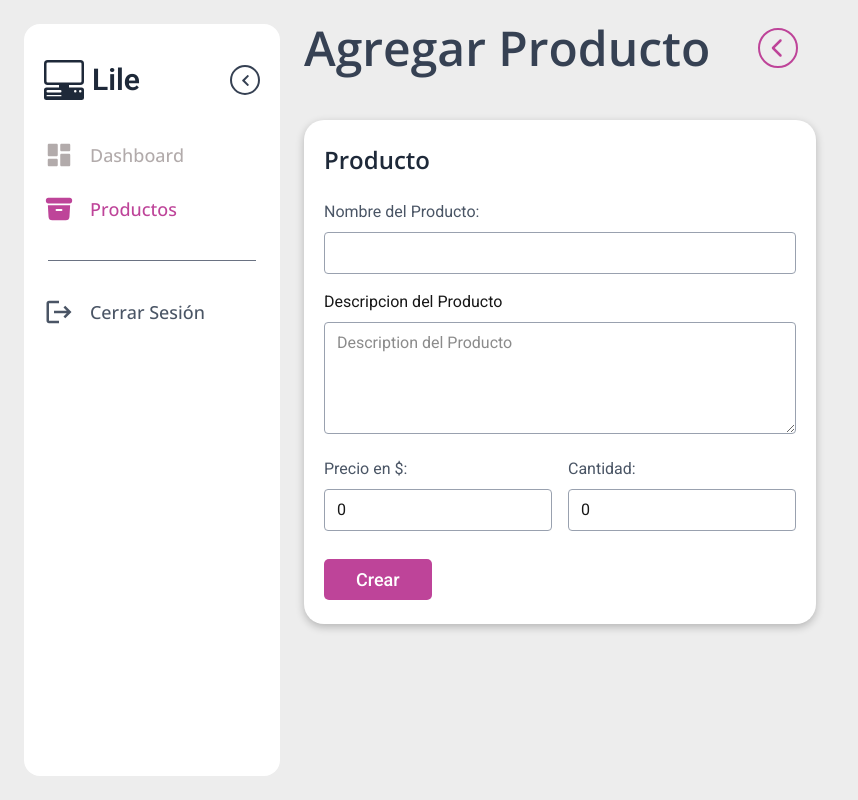
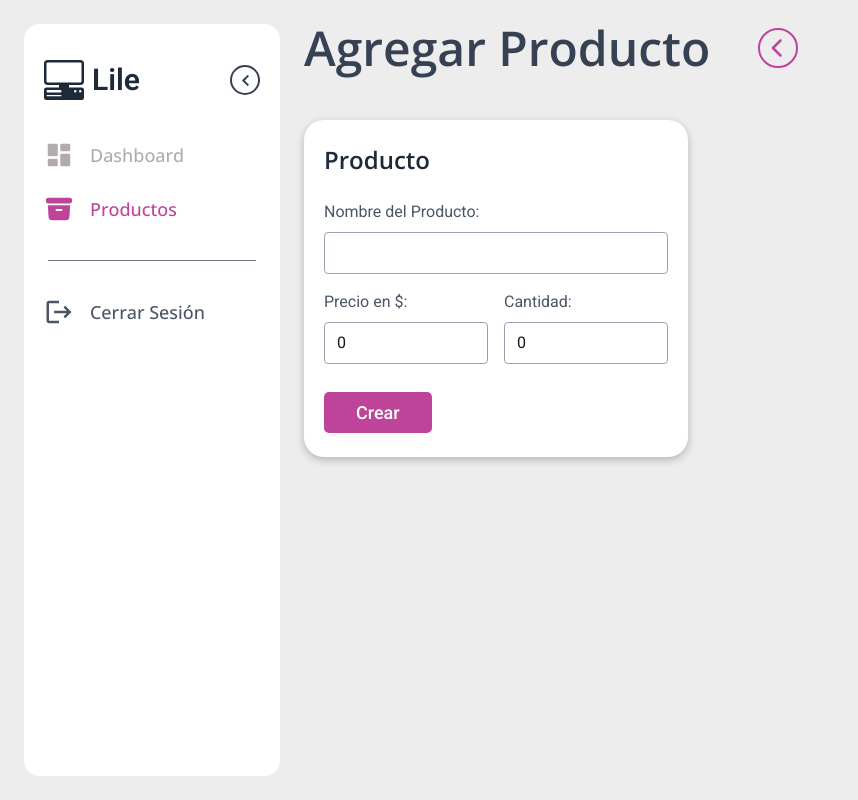
Before and after one commit to StrohXl/Dashboard-Lile, a Next.js app: page /dashboard/products/create in a window 1280 px wide. Shown: the whole page, without its empty margins (0-858 px from the left). Built offline with nearby package versions, Linux system fonts and the light colour scheme.

Commit message:
remove description

```diff
--- a/src/app/api/products/services.ts
+++ b/src/app/api/products/services.ts
@@ -72,10 +72,10 @@ export async function createProduct(body: TypeProduct, id: number) {
     console.log(result.issues);
     return NextResponse.json(result.issues, { status: 400 });
   }
-  const { name, description, price, stock } = body;
+  const { name, price, stock } = body;
   try {
     await prisma.products.create({
-      data: { name, description, stock, price, userId: id },
+      data: { name, stock, price, userId: id },
     });
     return NextResponse.json({ message: "Producto  Creado" });
   } catch (error) {
@@ -118,12 +118,11 @@ export async function updateProductId(body: TypeProduct, id: number) {
     console.log(result.issues);
     return NextResponse.json(result.issues, { status: 400 });
   }
-  const { name, description, price, stock } = body;
+  const { name, price, stock } = body;
   try {
     const productUpdate = await prisma.products.update({
       data: {
         name,
-        description,
         price,
         stock,
       },
--- a/src/app/api/products/type/typeProducts.ts
+++ b/src/app/api/products/type/typeProducts.ts
@@ -1,6 +1,5 @@
 type TypeProduct = {
   name: string;
-  description: string | undefined;
   price: number;
   stock: number;
 };
--- a/src/app/api/products/utils/validInputs.ts
+++ b/src/app/api/products/utils/validInputs.ts
@@ -3,7 +3,6 @@ import { z, ZodError } from "zod";
 
 const ProductSchema = z.object({
   name: z.string().min(3).nonempty(),
-  description: z.string().optional(),
   price: z.number().min(0).positive(),
   stock: z.number().min(1).positive(),
 });
--- a/src/components/products/forms/components/formFields.tsx
+++ b/src/components/products/forms/components/formFields.tsx
@@ -26,7 +26,7 @@ export default function FormFields({
 }: FormFieldsProps) {
   return (
     <form
-      className="flex flex-col gap-4 max-w-lg mt-12 !px-5 container-table"
+      className="flex flex-col gap-4 max-w-sm mt-12 !px-5 container-table"
       onSubmit={handleSubmit(onSubmit)}
     >
       <h4 className="mb-2 font-open_sans text-gray-800 font-semibold text-2xl">
@@ -45,14 +45,6 @@ export default function FormFields({
           },
         }}
       />
-      <label className={`font-roboto`}>
-        Descripcion del Producto
-        <textarea
-          placeholder="Description del Producto"
-          className="border-1 mt-2  !border-gray-400 w-full min-h-28 rounded-sm py-2 px-3 outline-none focus:border-primary  "
-          {...register("description")}
-        />
-      </label>
       <div className="grid grid-cols-2 gap-4">
         <InputFormNumber
           error={errors.price}
--- a/src/components/products/tables/tableProducts/components/reactTable.tsx
+++ b/src/components/products/tables/tableProducts/components/reactTable.tsx
@@ -1,4 +1,4 @@
-'use client'
+"use client";
 import {
   Table,
   Header,
@@ -19,9 +19,19 @@ import { Action, State } from "@table-library/react-table-library/types/common";
 import { useTheme } from "@table-library/react-table-library/theme";
 import { getTheme } from "@table-library/react-table-library/material-ui";
 import ContainerActions from "./containerActions";
+import React, { useState } from "react";
 
 export default function ReactTable() {
   const { data, pyDolar, setSelects } = useProductsContext();
+  const [ids, setIds] = useState<number[]>([]);
+
+  const handleExpand = (idItem: number) => {
+    if (ids.includes(idItem)) {
+      setIds(ids.filter((id) => id !== idItem));
+    } else {
+      setIds(ids.concat(idItem));
+    }
+  };
 
   const select = useRowSelect(
     { nodes: data.products },
@@ -37,7 +47,7 @@ export default function ReactTable() {
   const theme = useTheme([
     materialTheme,
     {
-      Table: `grid-template-columns: auto 200px 1fr 150px 150px 150px 250px 250px 100px !important;`,
+      Table: `grid-template-columns: auto 1fr 150px 150px 150px 250px 250px 100px !important;`,
     },
   ]);
   const nodes = { nodes: data ? data.products : [] };
@@ -50,7 +60,6 @@ export default function ReactTable() {
             <HeaderRow>
               <HeaderCellSelect />
               <HeaderCell>Producto</HeaderCell>
-              <HeaderCell>Descripcion</HeaderCell>
               <HeaderCell>Precio en $</HeaderCell>
               <HeaderCell>Precio en Bs</HeaderCell>
               <HeaderCell>Existentes</HeaderCell>
@@ -61,10 +70,11 @@ export default function ReactTable() {
           </Header>
           <Body>
             {tableList.map((item: TypeProducts) => (
-              <Row key={item.id} item={item}>
+              <Row item={item} onClick={() => handleExpand(item.id)}>
                 <CellSelect item={item} />
-                <Cell>{item.name}</Cell>
-                <Cell>{item.description}</Cell>
+                <Cell>
+                  {item.name}
+                </Cell>
                 <Cell>{item.price}</Cell>
                 <Cell>{pyDolar && item.price * pyDolar} Bs</Cell>
                 <Cell>{item.stock}</Cell>
```
